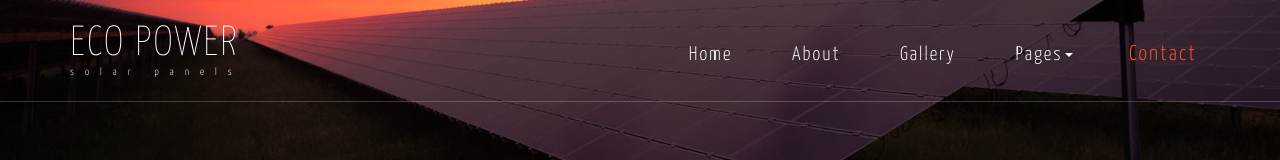
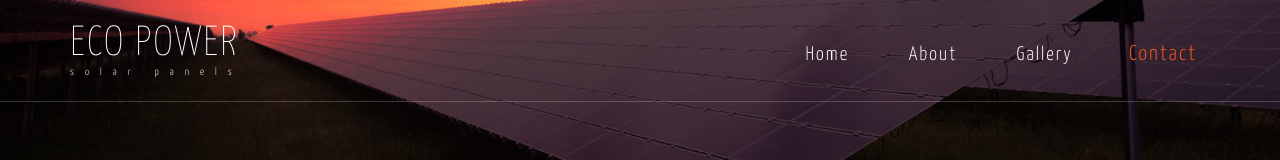
Before and after one commit to statowebtech/epsilon, a plain HTML site: page contact.html in a window 1280 px wide. Shown: the top 160 px of the page. Drawn offline with Linux system fonts and the light colour scheme.

Commit message:
Update contact.html

```diff
--- a/contact.html
+++ b/contact.html
@@ -40,12 +40,12 @@
 								<li><a href="index.html">Home</a></li>
 								<li><a href="about.html">About</a></li>
 								<li><a href="gallery.html">Gallery</a></li>
-								<li><a href="#" class="dropdown-toggle" data-toggle="dropdown" role="button" aria-haspopup="true" aria-expanded="false"><span data-letters="Pages">Pages</span><span class="caret"></span></a>
+								<!--<li><a href="#" class="dropdown-toggle" data-toggle="dropdown" role="button" aria-haspopup="true" aria-expanded="false"><span data-letters="Pages">Pages</span><span class="caret"></span></a>
 									<ul class="dropdown-menu">
 										<li><a href="icons.html">Web Icons</a></li>
 										<li><a href="codes.html">Short Codes</a></li>
 									</ul>
-								</li>
+								</li>  -->
 								<li><a href="contact.html" class="active">Contact</a></li>
 							</ul>
 						</div>
```
